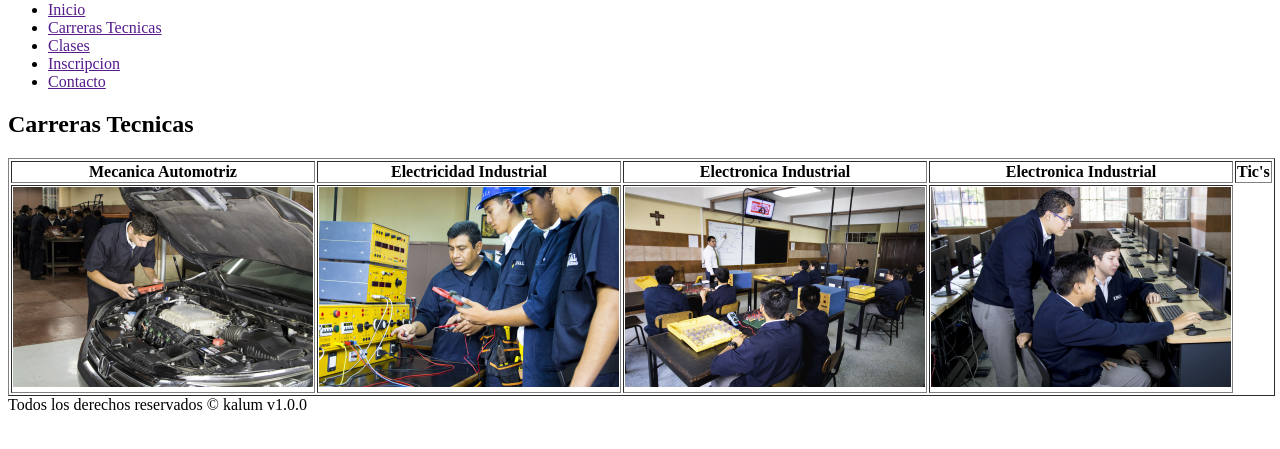
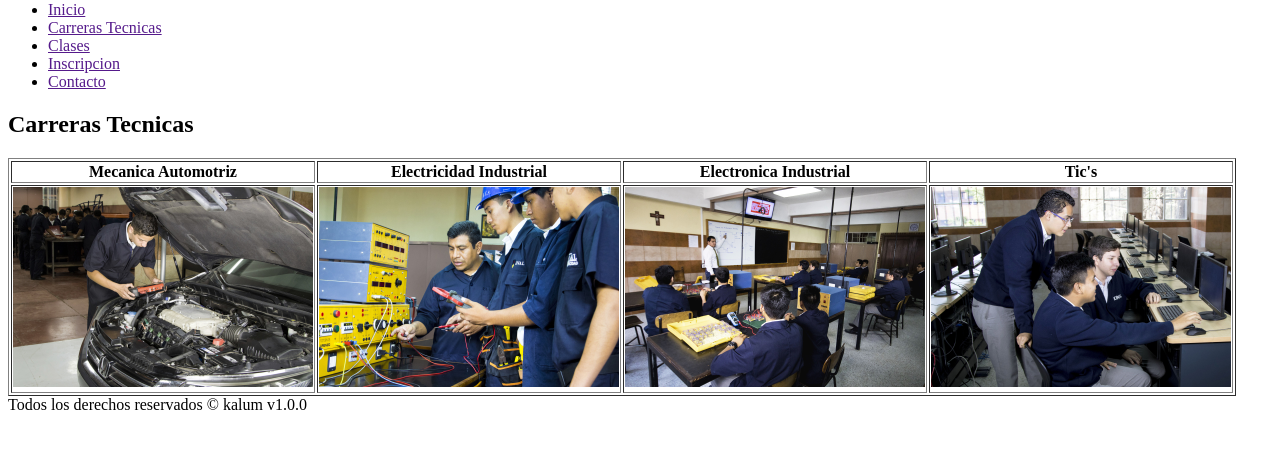
Before and after one commit to tpamal/Java-2021-web, a plain HTML site: page carreras-tecnicas.html in a window 1280 px wide. Shown: the part 79-528 px from the top of the page. Drawn offline with Linux system fonts and the light colour scheme.

Commit message:
Finalizando la estructura de las Carreras tecnicas

```diff
--- a/carreras-tecnicas.html
+++ b/carreras-tecnicas.html
@@ -25,7 +25,6 @@
                         <th>Mecanica Automotriz</th>
                         <th>Electricidad Industrial</th>
                         <th>Electronica Industrial</th>
-                        <th>Electronica Industrial</th>
                         <th>Tic's</th>
                     </tr>
                     <tr>
```
